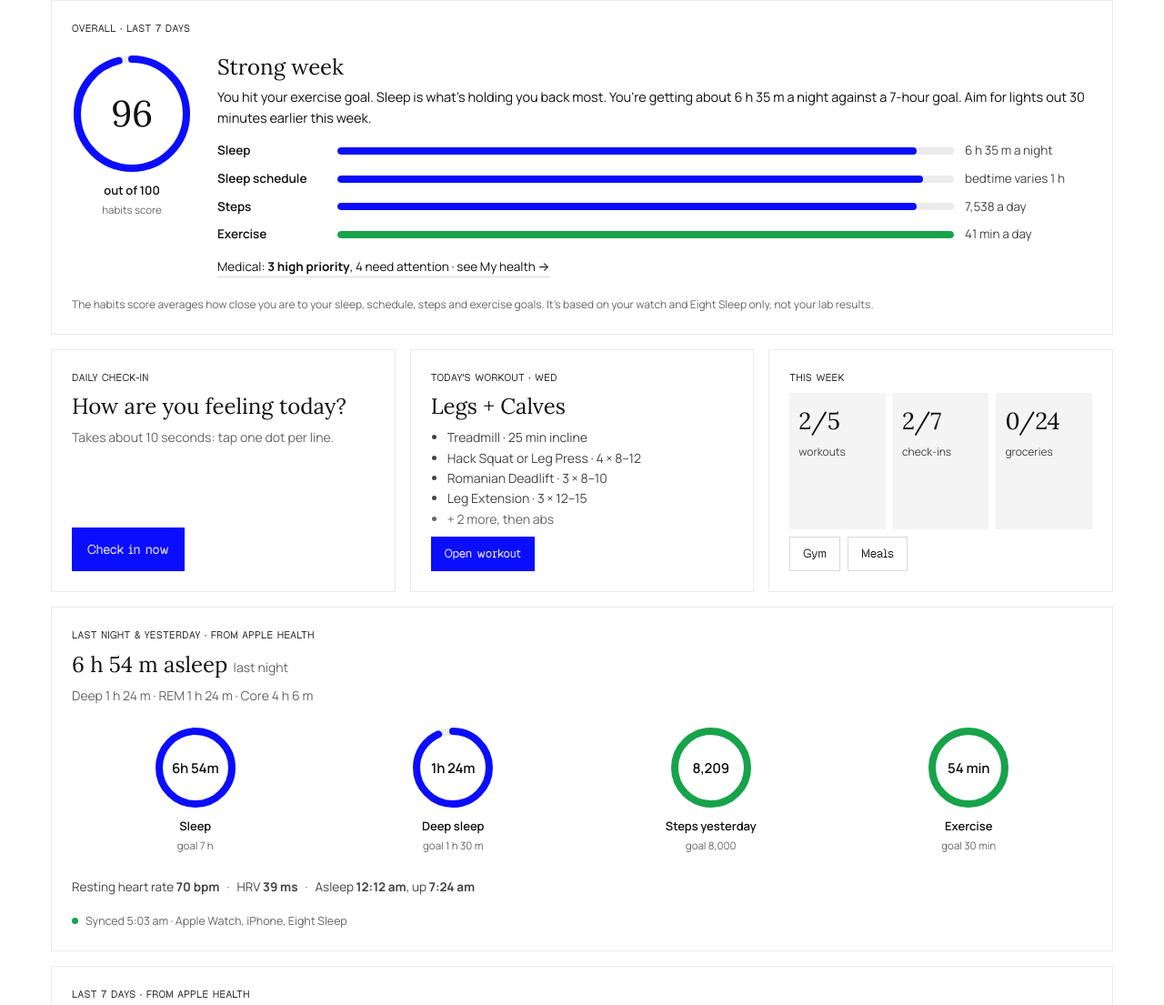
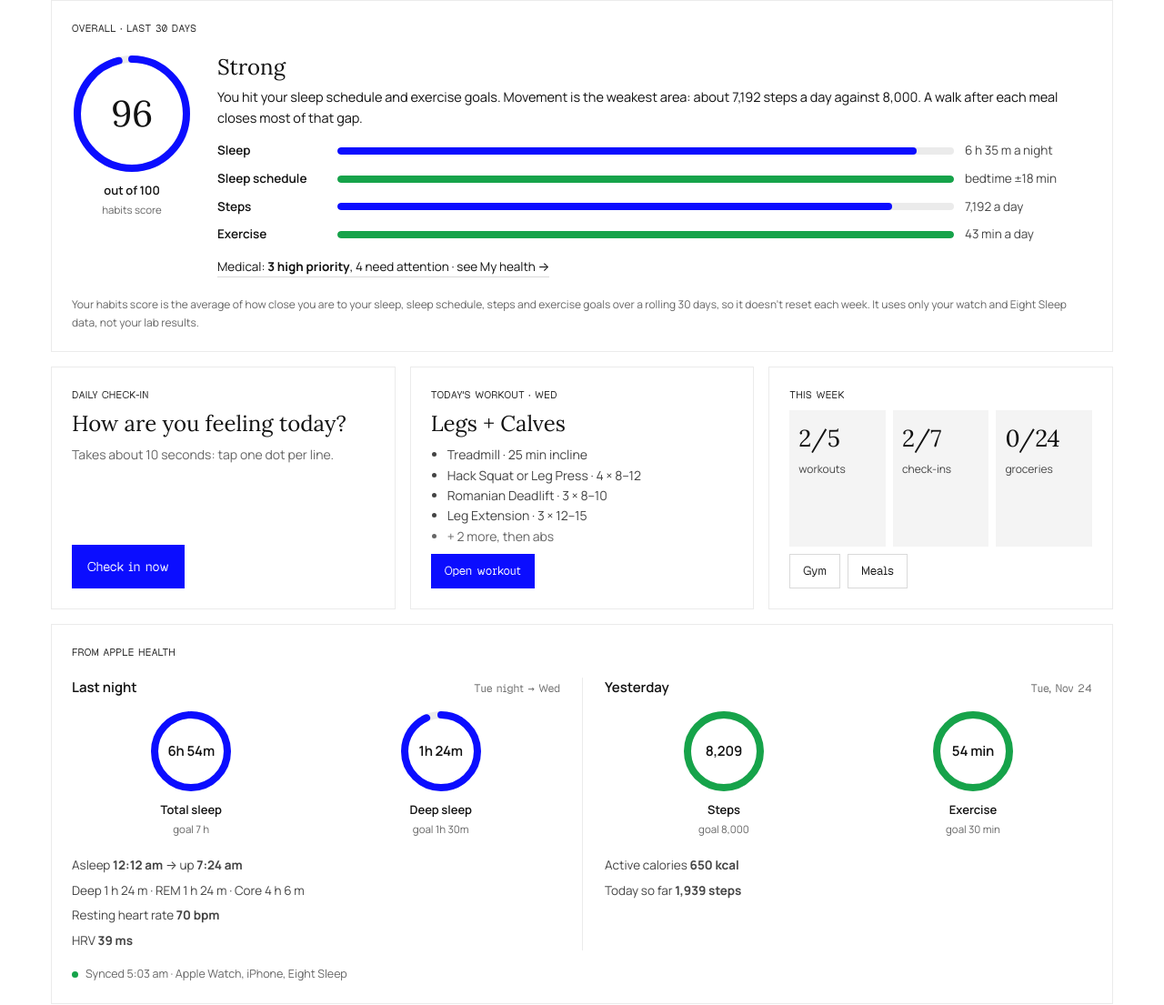
Before and after one commit to Dangurra/health-dashboard-demo, a website: page index.html in a window 1280 px wide. Shown: the part 229-1334 px from the top of the page at 91% size. Drawn offline with Linux system fonts and the light colour scheme.

Commit message:
Split last night from yesterday; make the overall score a rolling 30 days
- Apple Health card: 'Last night' (sleep and deep-sleep rings, bed and wake
  times, stages, heart rate, HRV) and 'Yesterday' (steps and exercise rings,
  active calories) as two labeled halves
- Overall habits score now uses a rolling 30 days instead of the week, so it
  doesn't dip at the start of each week; bedtime consistency uses the typical
  night-to-night swing instead of the full range

Co-Authored-By: Claude Opus 5.5 <noreply@anthropic.com>

```diff
--- a/index.html
+++ b/index.html
@@ -718,9 +718,16 @@ nav.tabs a:not([aria-current=page]):hover,.subtabs button:not([aria-selected=tru
 .ring span{font-size:13px;font-weight:600}
 .ring small{font-size:11.5px;color:var(--muted)}
 .eval-score .ring b{height:132px;font:400 40px var(--serif)}
-.vit{display:flex;flex-wrap:wrap;gap:4px 0;margin:14px 0 0;font-size:13.5px;color:var(--ink-2)}
-.vit .sep{margin:0 8px;color:var(--muted)}
-@media (max-width:640px){.vit{flex-direction:column;gap:4px}.vit .sep{display:none}}
+.day-split{display:grid;grid-template-columns:1fr 1fr;margin-top:10px}
+.day-split .half{padding:0 0 0 24px;border-left:1px solid var(--grid)}
+.day-split .half:first-child{padding:0 24px 0 0;border-left:0}
+.day-split h4{margin:0 0 14px;font:600 15px var(--sans);display:flex;justify-content:space-between;align-items:baseline;gap:10px}
+.day-split h4 span{font:400 12px var(--mono);color:var(--muted)}
+@media (max-width:640px){.day-split{grid-template-columns:1fr}.day-split .half,.day-split .half:first-child{padding:16px 0 0;border-left:0}.day-split .half+.half{margin-top:18px;border-top:1px solid var(--grid)}}
+.rings.two{grid-template-columns:repeat(2,minmax(0,1fr));margin:0}
+.day-split .vit{list-style:none;padding:0;margin:20px 0 0;display:grid;gap:6px;font-size:13.5px;color:var(--ink-2)}
+.day-split .vit li{margin:0;padding:0}
+.day-split .vit li::before{content:none}
 .eval{display:flex;gap:28px;align-items:flex-start;margin-top:10px}
 .eval-body{flex:1;min-width:0}
 @media (max-width:640px){.eval{flex-direction:column;align-items:center;gap:14px}.eval-body{width:100%}}
@@ -1249,23 +1256,39 @@ function renderSyncCard(){
   const cmp=(v,a,lowGood,unit)=> v==null||a==null?'':(()=>{ const d=v-a; if(Math.abs(d)<(unit==='steps'?250:1)) return 'about your average'; const up=d>0; return `${up?'▲':'▼'} ${unit==='steps'?Math.round(Math.abs(d)).toLocaleString():Math.round(Math.abs(d))} vs 90-day avg`; })();
   const stages = n ? ['deep','rem','core'].filter(k=>n[k]!=null).map(k=>`${k==='rem'?'REM':k[0].toUpperCase()+k.slice(1)} ${hrsMin(n[k]).replace(' 0',' ')}`).join(' · ') : '';
   const age=syncAge(), src=sourceNames();
-  const ys=D[stepsDay]||{}, exDay=[yest,today].find(d=>D[d]&&D[d].exercise!=null);
-  const rings=[
-    [n?n.sleep/7:0, n?hm(n.sleep):'—', 'Sleep', 'goal 7 h'],
-    [n&&n.deep!=null?n.deep/1.5:0, n&&n.deep!=null?hm(n.deep):'—', 'Deep sleep', 'goal 1 h 30 m'],
-    [stepsDay?ys.steps/STEP_GOAL:0, stepsDay?Math.round(ys.steps).toLocaleString():'—', stepsDay===today?'Steps today':'Steps yesterday', `goal ${STEP_GOAL.toLocaleString()}`],
-    [exDay?D[exDay].exercise/30:0, exDay?`${Math.round(D[exDay].exercise)} min`:'—', 'Exercise', 'goal 30 min'],
+  const ys=D[yest]||{}, dayName=d=>new Date(d+'T12:00:00').toLocaleDateString('en-US',{weekday:'short',month:'short',day:'numeric'});
+  const nightRings=[
+    [n?n.sleep/7:0, n?hm(n.sleep):'—', 'Total sleep', 'goal 7 h'],
+    [n&&n.deep!=null?n.deep/1.5:0, n&&n.deep!=null?hm(n.deep):'—', 'Deep sleep', 'goal 1h 30m'],
   ];
-  const vit=[
+  const dayRings=[
+    [ys.steps!=null?ys.steps/STEP_GOAL:0, ys.steps!=null?Math.round(ys.steps).toLocaleString():'—', 'Steps', `goal ${STEP_GOAL.toLocaleString()}`],
+    [ys.exercise!=null?ys.exercise/30:0, ys.exercise!=null?`${Math.round(ys.exercise)} min`:'—', 'Exercise', 'goal 30 min'],
+  ];
+  const nightInfo=[
+    n&&n.bed!=null?`Asleep <b>${clockOf(n.bed)}</b>${n.wake!=null?` → up <b>${clockOf(n.wake)}</b>`:''}`:'',
+    stages?esc(stages):'',
     rhr?`Resting heart rate <b>${Math.round(rhr[1])} bpm</b>${ago(rhr[0])?` <span class="muted">(${ago(rhr[0])})</span>`:''}`:'',
     hrv?`HRV <b>${Math.round(hrv[1])} ms</b>${ago(hrv[0])?` <span class="muted">(${ago(hrv[0])})</span>`:''}`:'',
-    n&&n.bed!=null?`Asleep <b>${clockOf(n.bed)}</b>${n.wake!=null?`, up <b>${clockOf(n.wake)}</b>`:''}`:'',
   ].filter(Boolean);
-  el.innerHTML=`<span class="eyebrow">Last night & yesterday · from Apple Health</span>
-    <div class="big">${n?`${hrsMin(n.sleep)} asleep <span class="muted" style="font:400 14px var(--sans)">${night===today?'last night':'night before last'}</span>`:'No sleep recorded last night'}</div>
-    ${stages?`<p class="muted" style="margin:0;font-size:14px">${stages}</p>`:''}
-    <div class="rings">${rings.map(([p,v,l,g])=>ring(p,v,l,g)).join('')}</div>
-    ${vit.length?`<p class="vit">${vit.map(x=>`<span>${x}</span>`).join('<span class="sep">·</span>')}</p>`:''}
+  const dayInfo=[
+    ys.active!=null?`Active calories <b>${Math.round(ys.active)} kcal</b>`:'',
+    D[today]&&D[today].steps!=null?`Today so far <b>${Math.round(D[today].steps).toLocaleString()} steps</b>`:'',
+  ].filter(Boolean);
+  el.innerHTML=`<span class="eyebrow">From Apple Health</span>
+    <div class="day-split">
+      <section class="half">
+        <h4>Last night <span>${night?new Date(dayISO(new Date(night+'T12:00:00')-864e5)+'T12:00:00').toLocaleDateString('en-US',{weekday:'short'})+' night → '+dayName(night).replace(/,.*/,''):''}</span></h4>
+        ${n?'':'<p class="muted" style="font-size:14px;margin:0">No sleep recorded last night.</p>'}
+        <div class="rings two">${nightRings.map(([p,v,l,g])=>ring(p,v,l,g)).join('')}</div>
+        ${nightInfo.length?`<ul class="vit">${nightInfo.map(x=>`<li>${x}</li>`).join('')}</ul>`:''}
+      </section>
+      <section class="half">
+        <h4>Yesterday <span>${dayName(yest)}</span></h4>
+        <div class="rings two">${dayRings.map(([p,v,l,g])=>ring(p,v,l,g)).join('')}</div>
+        ${dayInfo.length?`<ul class="vit">${dayInfo.map(x=>`<li>${x}</li>`).join('')}</ul>`:''}
+      </section>
+    </div>
     <p class="sync-line ${age&&age.stale?'stale':''}"><i></i>${age?(age.stale?`Last sync ${age.when}. Your phone sends new data whenever it's unlocked.`:`Synced ${age.when}`):'Not synced yet'}${src.length?` · ${esc(src.join(', '))}`:''}</p>`;
 }
 const STEP_GOAL = 8000;
@@ -1279,36 +1302,37 @@ function ring(p, val, label, goal, size){
 }
 function renderEval(){
   const el=$('#t-eval'); if(!el) return;
-  const D=LIVE?LIVE.days:{}, days=wkDays(), today=days[6], full=days.filter(d=>d!==today);
+  // Rolling 30 days (not the calendar week), so the score doesn't dip every Monday
+  const D=LIVE?LIVE.days:{}, today=dayISO(Date.now()), days=[...Array(30)].map((_,i)=>dayISO(Date.now()-(29-i)*864e5)).filter(d=>D[d]), full=days.filter(d=>d!==today);
   const vals=(k,ds)=>(ds||days).map(d=>D[d]&&D[d][k]).filter(v=>v!=null).map(Number);
   const sl=vals('sleep'), st=vals('steps',full), ex=vals('exercise',full), bd=vals('bed');
   if(sl.length<3 && st.length<3){ el.hidden=true; return; }
   el.hidden=false;
   const clamp=v=>Math.max(0,Math.min(1,v));
-  const spread=bd.length>=3?Math.max(...bd)-Math.min(...bd):null;
+  const spread=bd.length>=3?Math.sqrt(mean(bd.map(v=>(v-mean(bd))**2))):null; // typical night-to-night swing (std dev, hours)
   const areas=[
     sl.length>=3 && {k:'Sleep', p:clamp(mean(sl)/7), v:`${hrsMin(mean(sl))} a night`, fix:`Sleep is what's holding you back most. You're getting about ${hrsMin(mean(sl))} a night against a 7-hour goal. Aim for lights out 30 minutes earlier this week.`},
-    spread!=null && {k:'Sleep schedule', p:clamp(1-(spread-1)/4), v:`bedtime varies ${Math.round(spread)} h`, fix:`Your schedule is the weakest area. Bedtimes moved by ${Math.round(spread)} hours this week. Pick one bedtime and keep it, even on weekends.`},
+    spread!=null && {k:'Sleep schedule', p:clamp(1-(spread-0.5)/1.5), v:`bedtime ±${spread<1?Math.round(spread*60)+' min':spread.toFixed(1)+' h'}`, fix:`Your sleep schedule is the weakest area. Your bedtime typically swings by about ${hm(spread).replace(/^0h /,'')} from night to night. Pick one bedtime and keep it, even on weekends.`},
     st.length>=3 && {k:'Steps', p:clamp(mean(st)/STEP_GOAL), v:`${Math.round(mean(st)).toLocaleString()} a day`, fix:`Movement is the weakest area: about ${Math.round(mean(st)).toLocaleString()} steps a day against ${STEP_GOAL.toLocaleString()}. A walk after each meal closes most of that gap.`},
     ex.length>=3 && {k:'Exercise', p:clamp(mean(ex)/30), v:`${Math.round(mean(ex))} min a day`, fix:`Exercise is the weakest area at ${Math.round(mean(ex))} minutes a day. Getting to all 5 gym days gets you past 30.`},
   ].filter(Boolean);
   const score=Math.round(mean(areas.map(a=>a.p))*100);
-  const verdict = score>=85?'Strong week':score>=65?'Solid week, room to improve':score>=45?'Mixed week':'Tough week';
+  const verdict = score>=85?'Strong':score>=65?'Solid, with room to improve':score>=45?'Mixed':'Needs work';
   const worst=[...areas].sort((a,b)=>a.p-b.p)[0];
   const good=areas.filter(a=>a.p>=1).map(a=>a.k.toLowerCase());
   const list=a=>a.length<2?a.join(''):a.slice(0,-1).join(', ')+' and '+a[a.length-1];
   const iss=typeof issues!=='undefined'?issues:[], hi=iss.filter(i=>i.s==='serious').length, mid=iss.filter(i=>i.s==='warning').length;
-  el.innerHTML=`<span class="eyebrow">Overall · last 7 days</span>
+  el.innerHTML=`<span class="eyebrow">Overall · last 30 days${days.length<30?` (${days.length} days of data so far)`:''}</span>
     <div class="eval">
       <div class="eval-score">${ring(score/100, String(score), 'out of 100', 'habits score', 132)}</div>
       <div class="eval-body">
         <div class="big" style="margin:0 0 6px">${verdict}</div>
-        <p style="margin:0 0 14px;font-size:14.5px">${good.length===areas.length?'Every area hit its goal this week. Keep it going.':`${good.length?`You hit your ${esc(list(good))} goal${good.length>1?'s':''}. `:''}${esc(worst.fix)}`}</p>
+        <p style="margin:0 0 14px;font-size:14.5px">${good.length===areas.length?'Every area is at its goal. Keep it going.':`${good.length?`You hit your ${esc(list(good))} goal${good.length>1?'s':''}. `:''}${esc(worst.fix)}`}</p>
         <div class="eval-rows">${areas.map(a=>`<div class="eval-row"><span class="n">${esc(a.k)}</span><span class="bar"><i class="${a.p>=1?'full':a.p>=0.7?'near':'low'}" style="width:${Math.round(a.p*100)}%"></i></span><span class="v">${esc(a.v)}</span></div>`).join('')}</div>
         ${iss.length?`<a class="eval-med" href="#health">Medical: ${hi?`<b>${hi} high priority</b>`:''}${hi&&mid?', ':''}${mid?`${mid} need${mid===1?'s':''} attention`:''}${!hi&&!mid?'nothing urgent':''} · see My health →</a>`:''}
       </div>
     </div>
-    <p class="muted" style="font-size:12px;margin:12px 0 0">The habits score averages how close you are to your sleep, schedule, steps and exercise goals. It's based on your watch and Eight Sleep only, not your lab results.</p>`;
+    <p class="muted" style="font-size:12px;margin:12px 0 0">Your habits score is the average of how close you are to your sleep, sleep schedule, steps and exercise goals over a rolling 30 days, so it doesn't reset each week. It uses only your watch and Eight Sleep data, not your lab results.</p>`;
 }
 const wkDays = () => [...Array(7)].map((_,i)=>dayISO(Date.now()-(6-i)*864e5));
 const dowOf = d => new Date(d+'T12:00:00').toLocaleDateString('en-US',{weekday:'short'});
```
